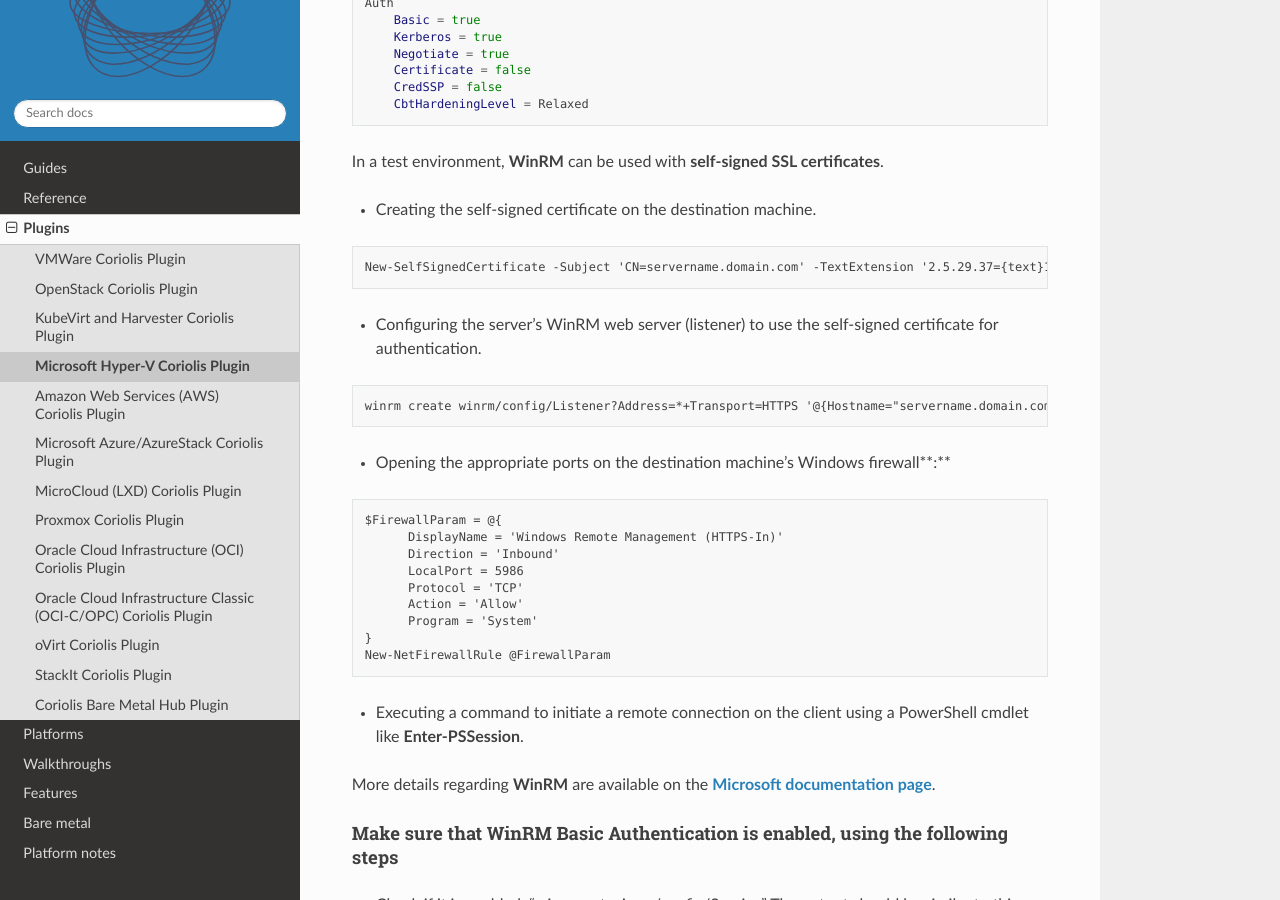
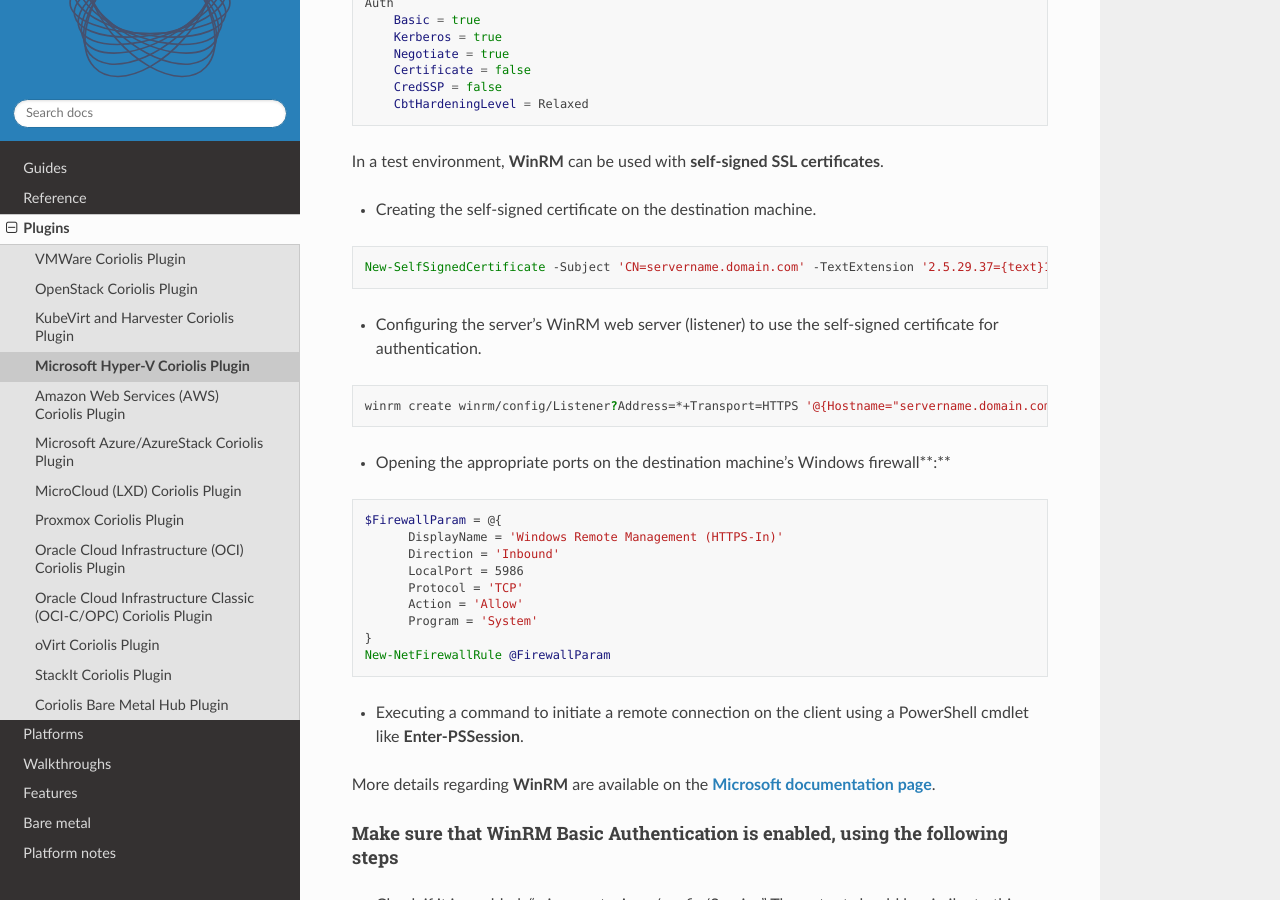
Before and after one commit to cloudbase/coriolis-docs, a Sphinx documentation site: the page built from source/plugins/hyper-v-coriolis-plugin.md, in a window 1280 px wide and 900 px high, scrolled down 4025 px. Built offline with Sphinx 7.4.7 and the Read the Docs theme 3.1.0, drawn with Linux system fonts in a browser that asks for light colours; some of the changed text lies outside the part shown.

Commit message:
Use powershell code blocks whenever appropriate

````diff
--- a/source/plugins/hyper-v-coriolis-plugin.md
+++ b/source/plugins/hyper-v-coriolis-plugin.md
@@ -40,7 +40,7 @@
 
   * First, the script has to be downloaded on the Windows Server VM
 
-```text
+```powershell
 $URL="https://raw.githubusercontent.com/cloudbase/coriolis-resources/master/windows/winrm-gen.ps1"
 
 $Path="C:\<Path-to-file>\winrm-gen.ps1"
@@ -50,7 +50,7 @@
 
   * Next, navigate to the directory where the script resides and run it
 
-```text
+```powershell
 cd C:\<Path-to-file>\
 
 .\winrm-gen.ps1
@@ -64,7 +64,7 @@
 
 This can be achieved by running:
 
-```text
+```powershell
 $winrm quickconfig -transport:https
 ```
 
@@ -108,19 +108,19 @@
 
   * Creating the self-signed certificate on the destination machine.
 
-```text
+```powershell
 New-SelfSignedCertificate -Subject 'CN=servername.domain.com' -TextExtension '2.5.29.37={text}1.3.6.1.5.5.7.3.1'
 ```
 
   * Configuring the server’s WinRM web server (listener) to use the self-signed certificate for authentication.
 
-```text
+```powershell
 winrm create winrm/config/Listener?Address=*+Transport=HTTPS '@{Hostname="servername.domain.com"; CertificateThumbprint="<cert thumbprint here>"}'
 ```
 
   * Opening the appropriate ports on the destination machine’s Windows firewall**:**
 
-```text
+```powershell
 $FirewallParam = @{
       DisplayName = 'Windows Remote Management (HTTPS-In)'
       Direction = 'Inbound'
@@ -227,7 +227,7 @@
 
 #### Generate X509 certificates
 
-```text
+```powershell
 & "$env:USERPROFILE\rct\gen-certs.exe" -certificate-hosts "127.0.0.1,localhost" -output-dir "$env:USERPROFILE\rct"
 ```
 
@@ -237,7 +237,7 @@
 
 #### Get certificates full path
 
-```text
+```powershell
 ls $env:USERPROFILE\rct
 ```
 
@@ -247,7 +247,7 @@
 
 2) create a config file array variable and replace accordingly the desired _auth_key/ port/ certs &key path_, as follows:
 
-```text
+```powershell
 $config = @"
 [global]
 # Use something else
@@ -277,7 +277,7 @@
 
 #### Enable RCT port in the firewall
 
-```text
+```powershell
 New-NetFirewallRule -DisplayName rct -Direction Inbound -LocalPort 6677 -Protocol TCP -Action Allow
 ```
 
````
Also changed, not shown: source/deprecated/coriolis-oracle-vm.md (+1 -1 lines), source/features/migrating-windows-vms-encrypted-with-bitlocker.md (+2 -2 lines), source/platform-notes/oracle-paravirtual-drivers.md (+1 -1 lines), source/reference/coriolis-temporary-migration-worker.md (+7 -7 lines).
